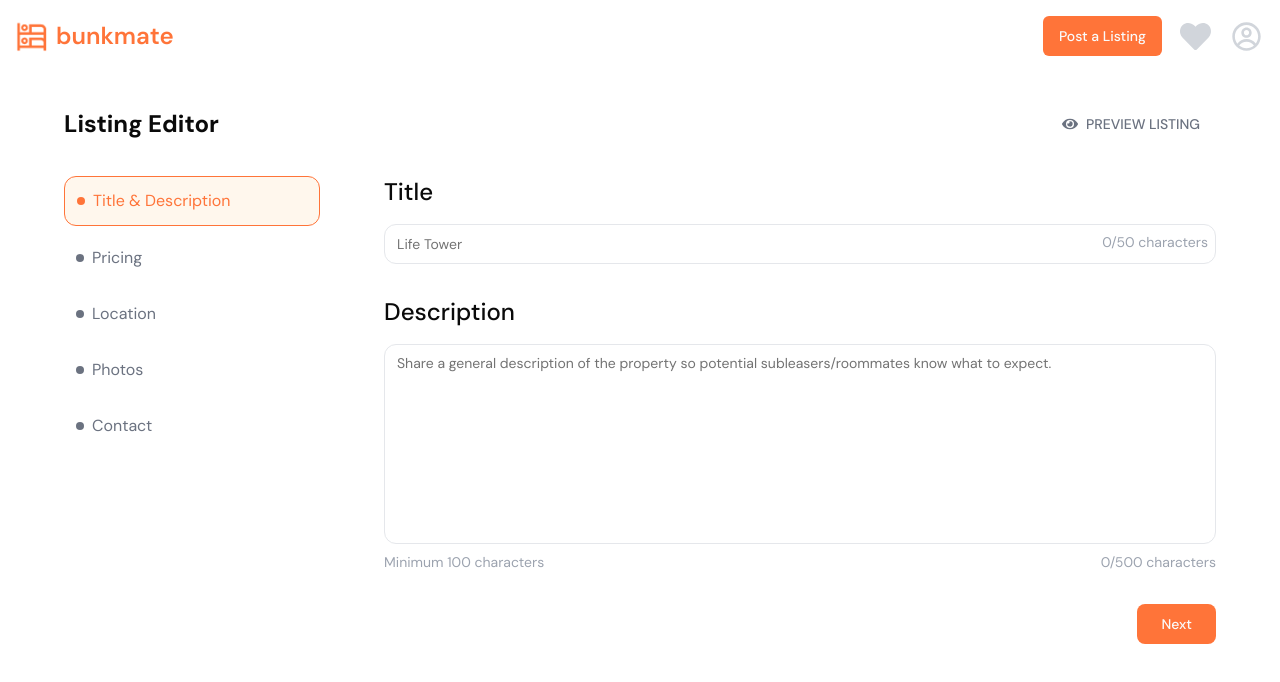
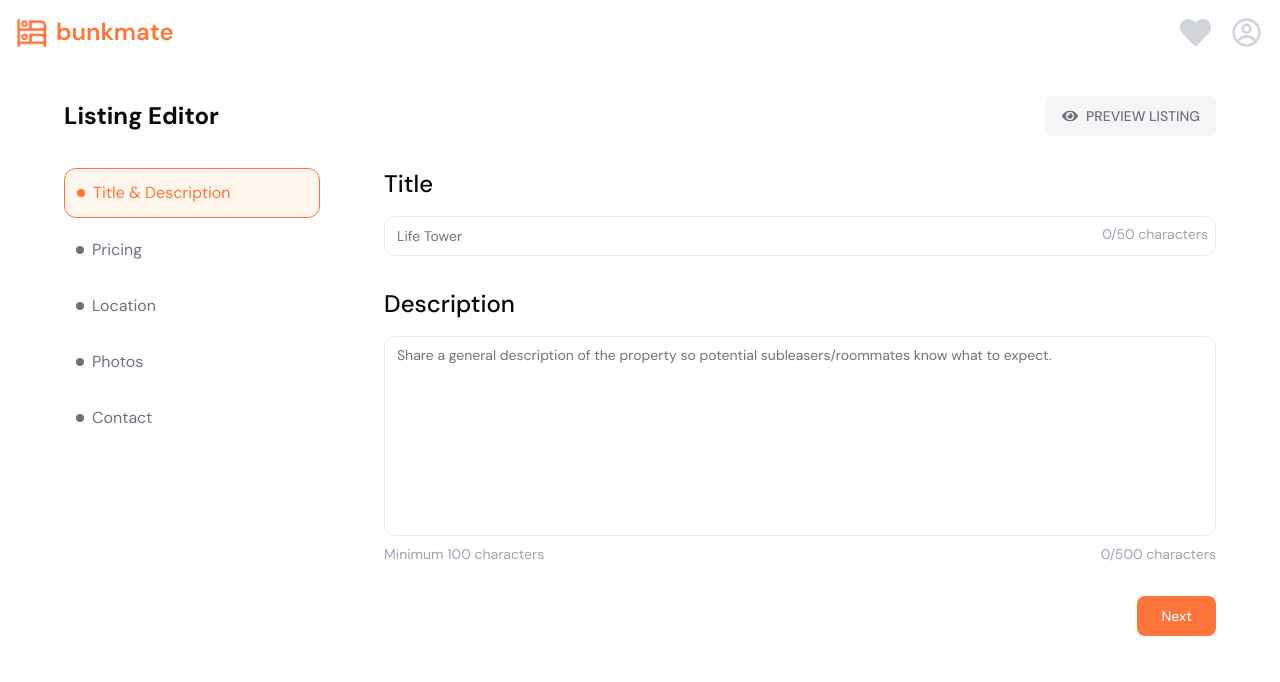
Before and after one commit to rice-apps/bunkmate-but-better, a Next.js app: page /post-a-listing in a window 1280 px wide. Shown: the top 682 px of the page. Built offline with nearby package versions, Linux system fonts and the light colour scheme.

Commit message:
sign in page changes and post listing page button UI change

```diff
--- a/app/post-a-listing/page.tsx
+++ b/app/post-a-listing/page.tsx
@@ -111,7 +111,6 @@ const PostListing = () => {
           </div>
           </Link>
           <div className="flex items-center space-x-4">
-            <Button className="bg-[#FF7439] hover:bg-[#FF7439]/90">Post a Listing</Button>
             <FaHeart className="text-[24px] text-gray-300 hover:text-gray-500 hover:scale-105 hover:cursor-pointer transition-transform duration-150 w-[35px] h-[31px]" />
             <CgProfile className="text-[24px] text-gray-300 hover:text-gray-500 hover:scale-105 hover:cursor-pointer transition-transform duration-150 w-[35px] h-[31px]" />
           </div>
@@ -123,7 +122,7 @@ const PostListing = () => {
         <div className="max-w-6xl mx-auto">
           <div className="flex justify-between items-center mb-8">
             <h1 className="text-2xl font-bold">Listing Editor</h1>
-            <Button variant="ghost" className="text-gray-500 flex flex-row items-center">
+            <Button variant="preview" className="text-gray-500 flex flex-row items-center">
                 <FaEye />
               <p>PREVIEW LISTING</p>
             </Button>
--- a/app/sign-in/page.tsx
+++ b/app/sign-in/page.tsx
@@ -54,6 +54,7 @@ export default function SignIn() {
               <FcGoogle className="w-6 h-6" />
               <span>Continue with Google</span>
             </Button>
+
           </div>
 
           {/* Footer */}
--- a/components/ui/button.tsx
+++ b/components/ui/button.tsx
@@ -17,6 +17,7 @@ const buttonVariants = cva(
         secondary:
           "bg-secondary text-secondary-foreground hover:bg-secondary/80",
         ghost: "hover:bg-accent hover:text-accent-foreground",
+        preview: "bg-accent hover:bg-[#FF7439] hover:text-white hover:scale-105 transition duration-300",
         link: "text-primary underline-offset-4 hover:underline",
       },
       size: {
```
